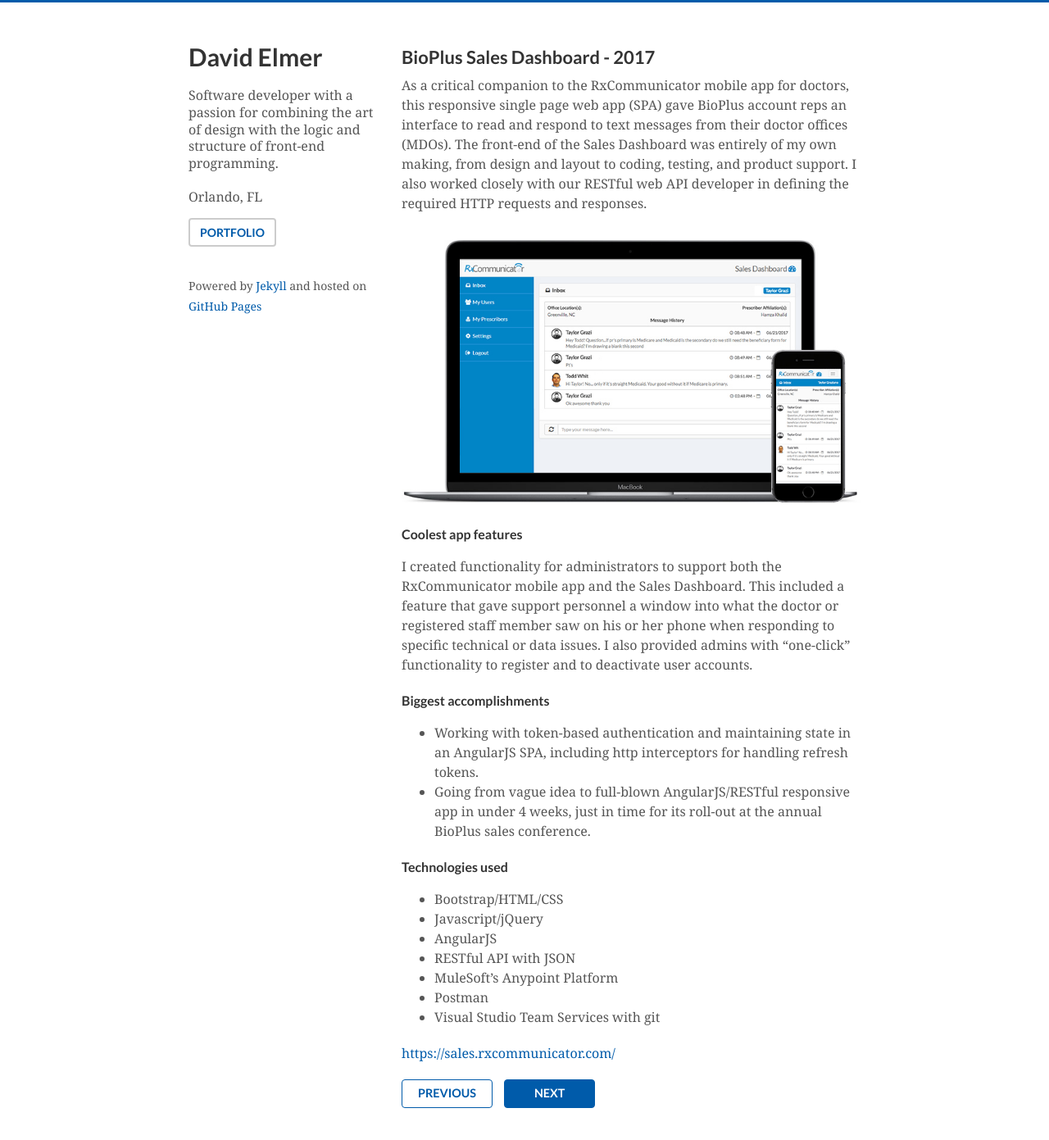
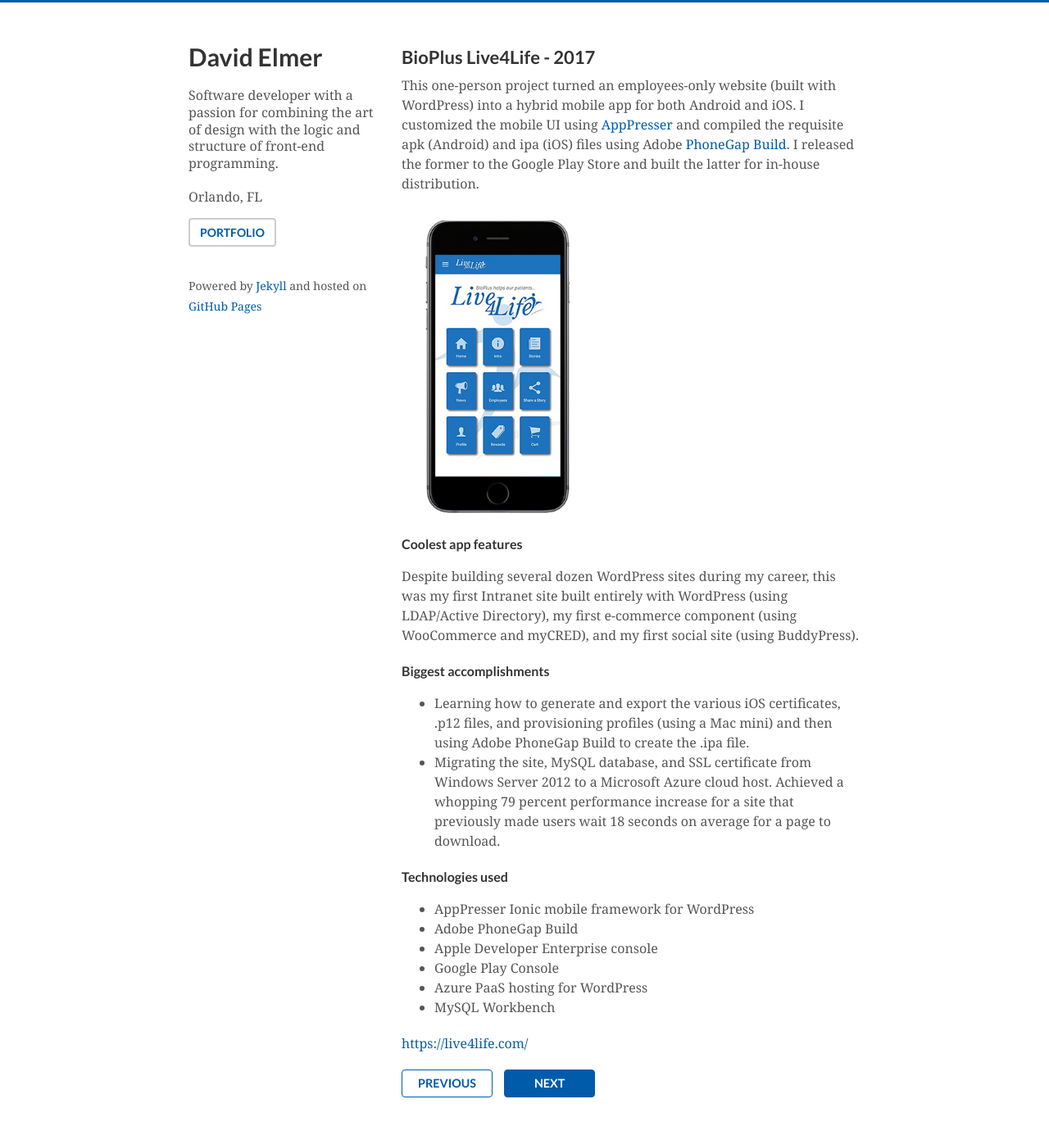
Before and after one commit to phillycc/phillycc.github.io, a Jekyll site: the page built from _posts/2017-05-19-sales-dashboard.md, in a window 1280 px wide and 1400 px high. Shown: the top 1391 px of the window at 82% size. Built offline with Jekyll 4.4.1, drawn with Linux system fonts in a browser that asks for light colours.

Commit message:
Added new post

```diff
--- a/_posts/2017-05-19-sales-dashboard.md
+++ b/_posts/2017-05-19-sales-dashboard.md
@@ -1,33 +1,33 @@
 ---
 layout: post
-title: BioPlus Sales Dashboard - 2017
+title: BioPlus Live4Life - 2017
 category: project
 subtitle: RxCommunicator companion for sales staff to track and text with doctors ...
-img_small: "salesdash.jpg"
-img_large: "salesdash.jpg"
-date: 2017-05-19 00:00:00
+
+img_small: "live4life_thumb.jpg"
+img_large: "live4life.jpg"
+date: 2017-10-16 00:00:00
 tags: []
-siteURL: "https://sales.rxcommunicator.com/"
+siteURL: "https://live4life.com/"
 previous_url: /
-next_url: /bioplus-rxcommunicator/
-permalink: /bioplus-sales-dashboard/
+next_url: /bioplus-sales-dashboard/
+permalink: /bioplus-live4life/
 ---
-As a critical companion to the RxCommunicator mobile app for doctors, this responsive single page web app (SPA) gave BioPlus account reps an interface to read and respond to text messages from their doctor offices (MDOs). The front-end of the Sales Dashboard was entirely of my own making, from design and layout to coding, testing, and product support. I also worked closely with our RESTful web API developer in defining the required HTTP requests and responses.
+This one-person project turned an employees-only website (built with WordPress) into a hybrid mobile app for both Android and iOS. I customized the mobile UI using [AppPresser](https://apppresser.com/)  and compiled the requisite apk (Android) and ipa (iOS) files using Adobe [PhoneGap Build](https://build.phonegap.com/). I released the former to the Google Play Store and built the latter for in-house distribution.
 
 ![Notes Viewer]({{ "/images/" | append: page.img_large | prepend: site.baseurl | prepend: site.url  }})
 
 ### Coolest app features
-I created functionality for administrators to support both the RxCommunicator mobile app and the Sales Dashboard. This included a feature that gave support personnel a window into what the doctor or registered staff member saw on his or her phone when responding to specific technical or data issues. I also provided admins with "one-click" functionality to register and to deactivate user accounts.
+Despite building several dozen WordPress sites during my career, this was my first Intranet site built entirely with WordPress (using LDAP/Active Directory), my first e-commerce component (using WooCommerce and myCRED), and my first social site (using BuddyPress).
 
 ### Biggest accomplishments
-* Working with token-based authentication and maintaining state in an AngularJS SPA, including http interceptors for handling refresh tokens.
-* Going from vague idea to full-blown AngularJS/RESTful responsive app in under 4 weeks, just in time for its roll-out at the annual BioPlus sales conference.
+* Learning how to generate and export the various iOS certificates, .p12 files, and provisioning profiles (using a Mac mini) and then using Adobe PhoneGap Build to create the .ipa file.
+* Migrating the site, MySQL database, and SSL certificate from Windows Server 2012 to a Microsoft Azure cloud host. Achieved a whopping 79 percent performance increase for a site that previously made users wait 18 seconds on average for a page to download.
 
 ### Technologies used
-* Bootstrap/HTML/CSS
-* Javascript/jQuery
-* AngularJS
-* RESTful API with JSON
-* MuleSoft's Anypoint Platform
-* Postman
-* Visual Studio Team Services with git
+* AppPresser Ionic mobile framework for WordPress
+* Adobe PhoneGap Build
+* Apple Developer Enterprise console
+* Google Play Console
+* Azure PaaS hosting for WordPress
+* MySQL Workbench
```
Also changed, not shown: _posts/2017-10-16-live4life.md (added, +33 -0 lines).
